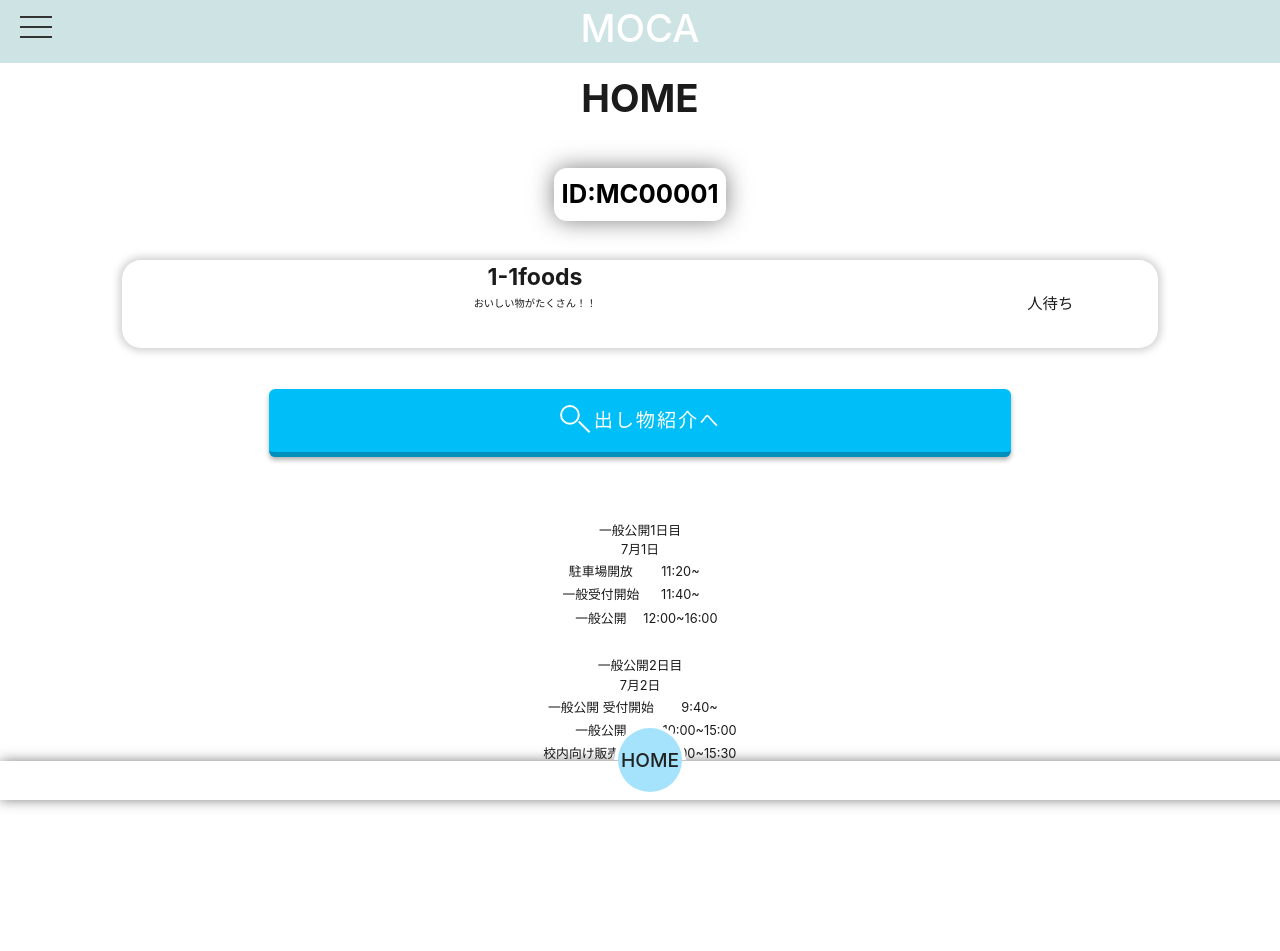
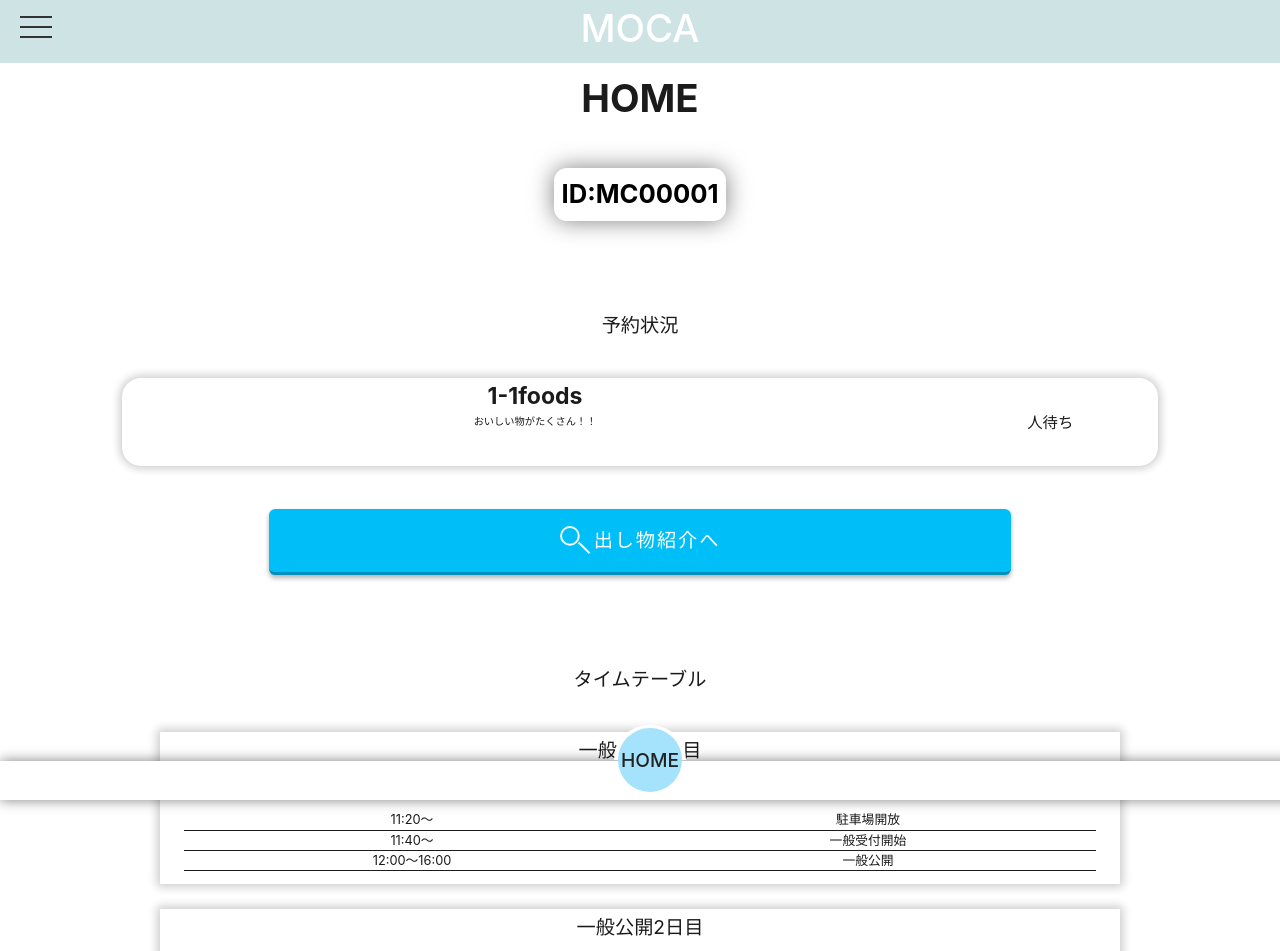
Before and after one commit to TGR-Group/MOCA-customer-frontend, a Vue app: page / in a window 1280 px wide. Shown: the top 951 px of the page. Before the commit the page ends 843 px from the top, so only its background shows below. Built offline with nearby package versions, Linux system fonts and the light colour scheme.

Commit message:
⬆️ update デザイン改善

```diff
--- a/src/components/TimeTable.vue
+++ b/src/components/TimeTable.vue
@@ -23,22 +23,70 @@ const formatTime = (time) => {
   <div class="timeTable">
     <div class="tableName">{{ timeTable.tableName }}</div>
     <div class="tableDate">{{ timeTable.month }}月{{ timeTable.day }}日</div>
-    <table>
-      <tr v-for="item in timeTable.table" :key="item.content" class="timeTableList">
-        <td>{{ item.content }}</td>
-        <td>{{ formatTime(item.start) }}~{{ formatTime(item.end) }}</td>
-      </tr>
-    </table>
+      <ul style="width: 95%;">
+        <li v-for="item in timeTable.table" :key="item.content" class="timeTableList">
+          <div class="timeTableTime">
+            <div class="timeTableTimeStart">
+              {{ formatTime(item.start) }}
+            </div>
+            <div class="timeTableTimeEnd">
+              {{ formatTime(item.end) }}
+            </div>
+          </div>
+          <div class="timeTableContent">
+            {{ item.content }}
+          </div>
+        </li>
+    </ul>
   </div>
 </template>
 
 <style scoped>
     .timeTable {
-        width: fit-content;
+        width: 75%;
         display: flex;
         flex-flow: column;
+        -webkit-box-shadow: 0 0em 0.7em 0.2em rgba(0, 0, 0, 0.2);
+        box-shadow: 0 0em 0.7em 0.2em rgba(0, 0, 0, 0.2);
+    }
+
+    .timeTable .tableName {
+        text-align: center;
+        font-size: 1.5em;
+        padding: 0.2em;
+    }
+    .tableDate {
+        text-align: center;
+        font-size: 1.2em;
+        padding: 0.2em;
+    }
+
+    .timeTableTimeStart:after{
+        content: '〜';
     }
     .timeTableList{
-        border-bottom: 5px solid;
+        display: flex;
+        flex-flow: row;
+
+        justify-content: center;
+        width: 100%;
+        border-bottom: 1px solid;
+        text-align: center;
+    }
+    .timeTableTime{
+        width: 50%;
+        display: flex;
+        flex-flow: row;
+        justify-content: center;
+    }
+    .timeTableContent{
+        width: 50%;
+    }
+    ul{
+        padding-left:0;
+    }
+
+    li{
+        list-style:none;
     }
 </style>
--- a/src/components/ToIntroductionButton.vue
+++ b/src/components/ToIntroductionButton.vue
@@ -21,7 +21,7 @@
     font-size: 150%;
     color: #fff;
     background: #00bff8;
-    border-bottom: 5px solid #0090bb;
+    border-bottom: 3px solid #0090bb;
     -webkit-box-shadow: 0 3px 5px rgba(0, 0, 0, .3);
     box-shadow: 0 3px 5px rgba(0, 0, 0, .3);
     align-items: center;
@@ -32,7 +32,7 @@
 .ToIntroductionButton:hover {
   color: #ffffff;
   background: #00bff8;
-  border-bottom: 2px solid #0090bb;
+  border-bottom: 0px solid #0090bb;
 }
 
 .ButtonText {
--- a/src/components/dashboard.vue
+++ b/src/components/dashboard.vue
@@ -35,6 +35,8 @@
         ID:{{ VisitorID }}
     </div>
 
+    <h2>予約状況</h2>
+
     <div class="NoResearved" v-if="showStoreList.length == 0">
         <h2>予約店舗がありません</h2>
     </div>
@@ -53,11 +55,17 @@
         </div>
     </div>
 
+    <h2>タイムテーブル</h2>
+
     <timeTableComponent class="timeTableComponent" v-for="data in timeTableData.wholeTimeTable" :timeTable="data" />
 
 </template>
 
 <style>
+h2 {
+    margin: 07rem auto 3rem auto;
+    text-align: center;
+}
 .timeTableComponent {
     margin: 2rem auto;
     display: flex;
```
